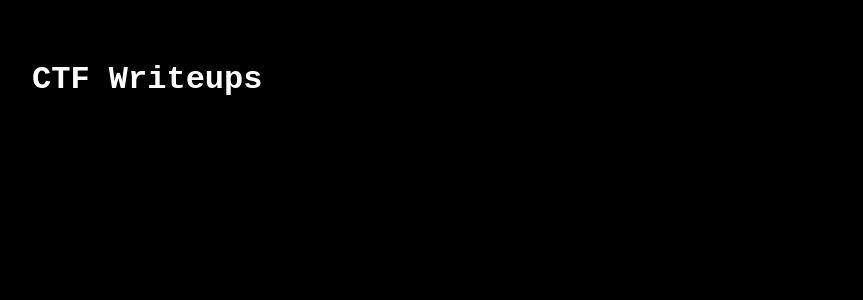
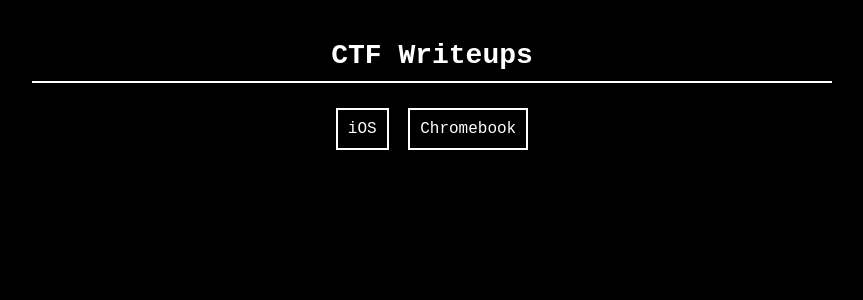
Before and after one commit to amulya-shanbhag/CTF-Writeup-2025, a Jekyll site: the page built from index.md, in a window 1280 px wide. Shown: the top 300 px of the page, without its empty margins (208-1071 px from the left). Built offline with Jekyll 4.4.1, drawn with Linux system fonts in a browser that asks for light colours; our own code applies the rules of GitHub Pages for plain Markdown files.

Commit message:
Update default.html

```diff
--- a/_layouts/default.html
+++ b/_layouts/default.html
@@ -17,17 +17,54 @@
             margin: 0 auto;
             padding: 20px;
         }
+        .title {
+            text-align: center;
+            font-size: 28px;
+            font-weight: bold;
+            border-bottom: 2px solid white;
+            padding-bottom: 10px;
+            margin-bottom: 20px;
+        }
+        .links {
+            text-align: center;
+            margin-bottom: 30px;
+        }
+        .links a {
+            display: inline-block;
+            color: white;
+            text-decoration: none;
+            padding: 10px;
+            border: 2px solid white;
+            margin: 5px;
+            transition: 0.3s;
+        }
+        .links a:hover {
+            background-color: white;
+            color: black;
+        }
         .content {
-            text-align: left;
+            text-align: left; /* Ensures content is left-aligned */
             margin-top: 20px;
+            padding: 10px;
+            max-width: 700px;
+            margin-left: auto;
+            margin-right: auto;
         }
     </style>
 </head>
 <body>
 
     <div class="container">
-        <h1>CTF Writeups</h1>
+        <!-- Centered Title -->
+        <div class="title">CTF Writeups</div>
 
+        <!-- Centered Navigation Links -->
+        <div class="links">
+            <a href="/CTF-Writeup-2025/mypages/ios/">iOS</a>
+            <a href="/CTF-Writeup-2025/mypages/chromebook/">Chromebook</a>
+        </div>
+
+        <!-- Left-Aligned Content from Markdown -->
         <div class="content">
             {{ content }}
         </div>
```
Also changed, not shown: other parts of _layouts/default.html (+1 -1 lines).
